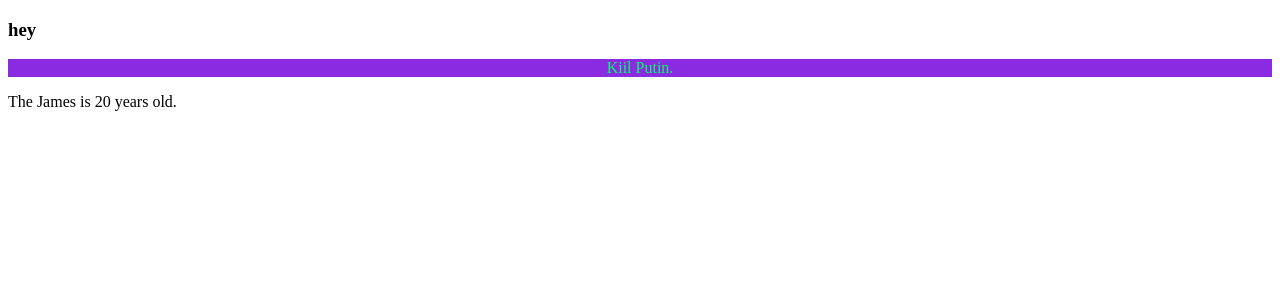
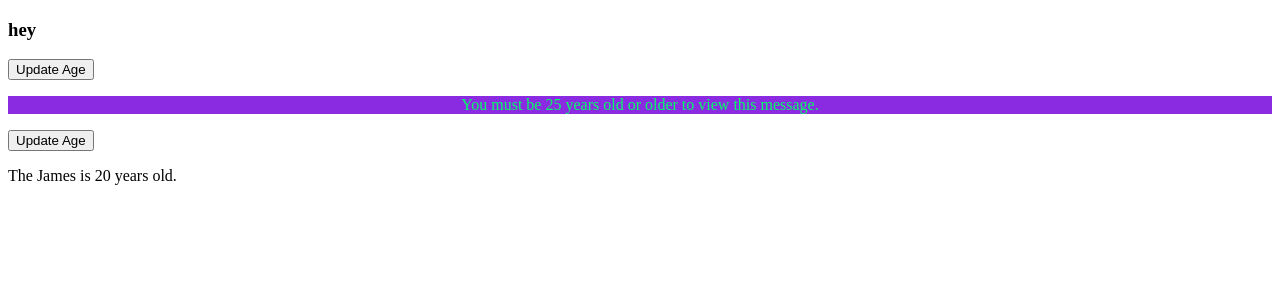
Before and after one commit to DrInnovatio/VueComponentsPractice, a Vue app: page / in a window 1280 px wide. Shown: the top 300 px of the page. Built offline with nearby package versions, Linux system fonts and the light colour scheme.

Commit message:
using emitting.

```diff
--- a/src/App.vue
+++ b/src/App.vue
@@ -1,7 +1,8 @@
 <template>
   <h3>hey</h3>
-  <greeting></greeting>
-  <user :age="age" :firstName="firstName"></user>
+  <button type="button" @click="age++">Update Age</button>
+  <greeting :age="age"></greeting>
+  <user :age="age" @age-change="age++" :firstName="firstName"></user>
 </template>
 
 <script>
--- a/src/components/Greeting.vue
+++ b/src/components/Greeting.vue
@@ -1,6 +1,7 @@
 /* eslint-disable vue/multi-word-component-names */
 <template>
-  <p>{{msg}}</p>
+  <p v-if="age > 25">{{msg}}</p>
+  <p v-else>You must be 25 years old or older to view this message.</p>
 </template>
 
 <script>
@@ -8,6 +9,7 @@
   export default {
     // eslint-disable-next-line vue/multi-word-component-names
     name: "Greeting",
+    props: ['age'],
     data(){
       return {
         msg: "Kiil Putin."
--- a/src/components/User.vue
+++ b/src/components/User.vue
@@ -1,4 +1,5 @@
 <template>
+  <button type="button" @click="onClickAge">Update Age</button>
   <p>The {{firstName}} is {{age}} years old.</p>
 </template>
 
@@ -6,7 +7,12 @@
 export default {
   // eslint-disable-next-line vue/multi-word-component-names
   name: "User",
-  props: ["age", "firstName"]
+  props: ["age", "firstName"],
+  methods: {
+    onClickAge() {
+      this.$emit('age-change')
+    }
+  }
 }
 </script>
 
```
